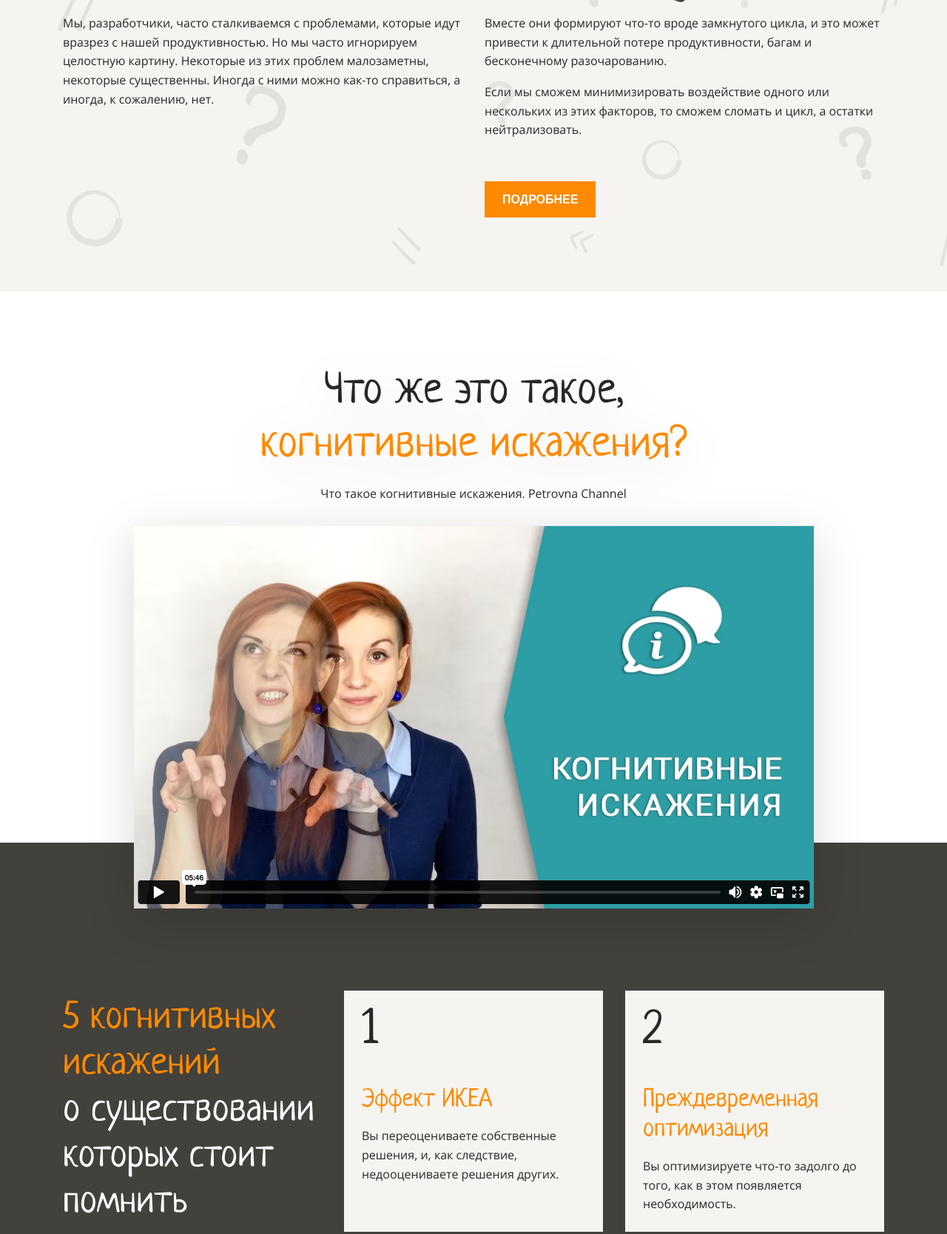
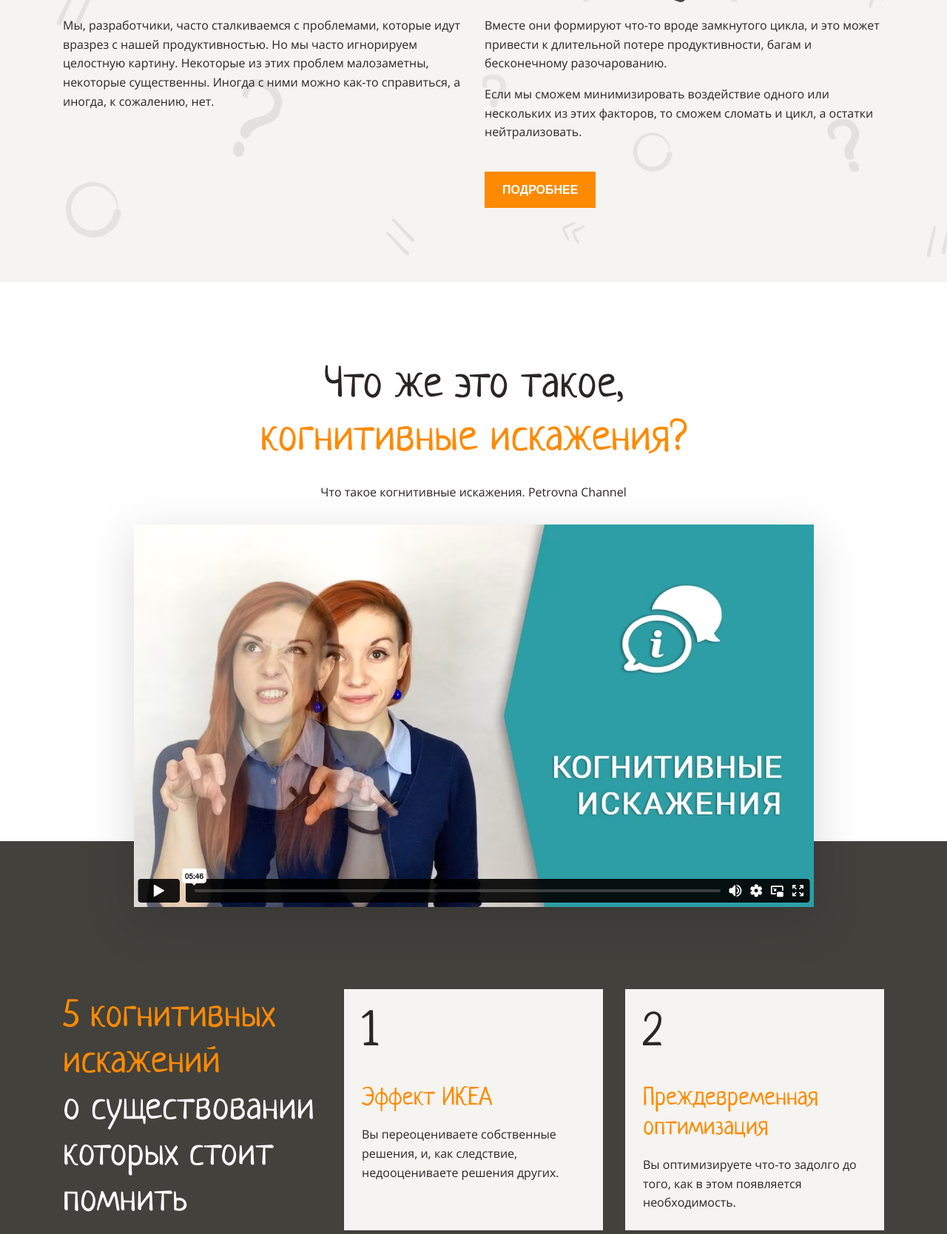
Before and after one commit to Rez0n4n/layout-designer-project-58, a website: page src/index.html in a window 1280 px wide. Shown: the part 537-2205 px from the top of the page at 74% size. Drawn offline with Linux system fonts and the light colour scheme.

Commit message:
upd margin all

```diff
--- a/src/styles/style.css
+++ b/src/styles/style.css
@@ -62,7 +62,8 @@ h1, h2, h3 {
 }
 
 h1 {
-  font-size: 72px;
+    margin-top: 6px;
+    font-size: 72px;
 }
 
 h1 > span,
@@ -157,7 +158,7 @@ width: 100%;
 }
 
 .content-column-header {
-  margin-top: 181px;
+  margin-top: 178px;
 }
 
 
@@ -170,7 +171,7 @@ width: 100%;
 button {
   border: 0;
   position: relative;
-  margin-top: 40px;
+  margin-top: 24px;
   padding: 12px 24px;
   line-height: 160%;
   font-weight: 700;
@@ -184,6 +185,7 @@ background-color: #EA7600;
 }
 
 .cntr-h {
+  margin-top: 5px;
   text-align: center;
   line-height: 72px;
 }
@@ -193,7 +195,6 @@ background-color: #EA7600;
   width: 100%;
   display: block;
   margin-bottom: -197px;
-  filter: drop-shadow(0 16px 32px rgba(0 0 0 / 15%));
   z-index: 200;
 }
 
@@ -201,13 +202,14 @@ background-color: #EA7600;
   position: relative;
   width: 919px;
   height: 517px;
+  filter: drop-shadow(0 16px 32px rgba(0 0 0 / 15%));
 }
 
 .preview-image-p {
   display: block;
   width: 100%;
   text-align: center;
-  margin-top: 17px;
+  margin-top: 23px;
   margin-bottom: 30px;
 }
 
@@ -240,8 +242,8 @@ background-color: #EA7600;
 
 .nav-num {
   width: 100%;
-  padding-bottom: 40px;
-  margin: 0;
+  padding-bottom: 35px;
+  margin-top: 5px;
   font-size: 64px;
   font-family: Neucha, sans-serif;
   line-height: 1;
```
